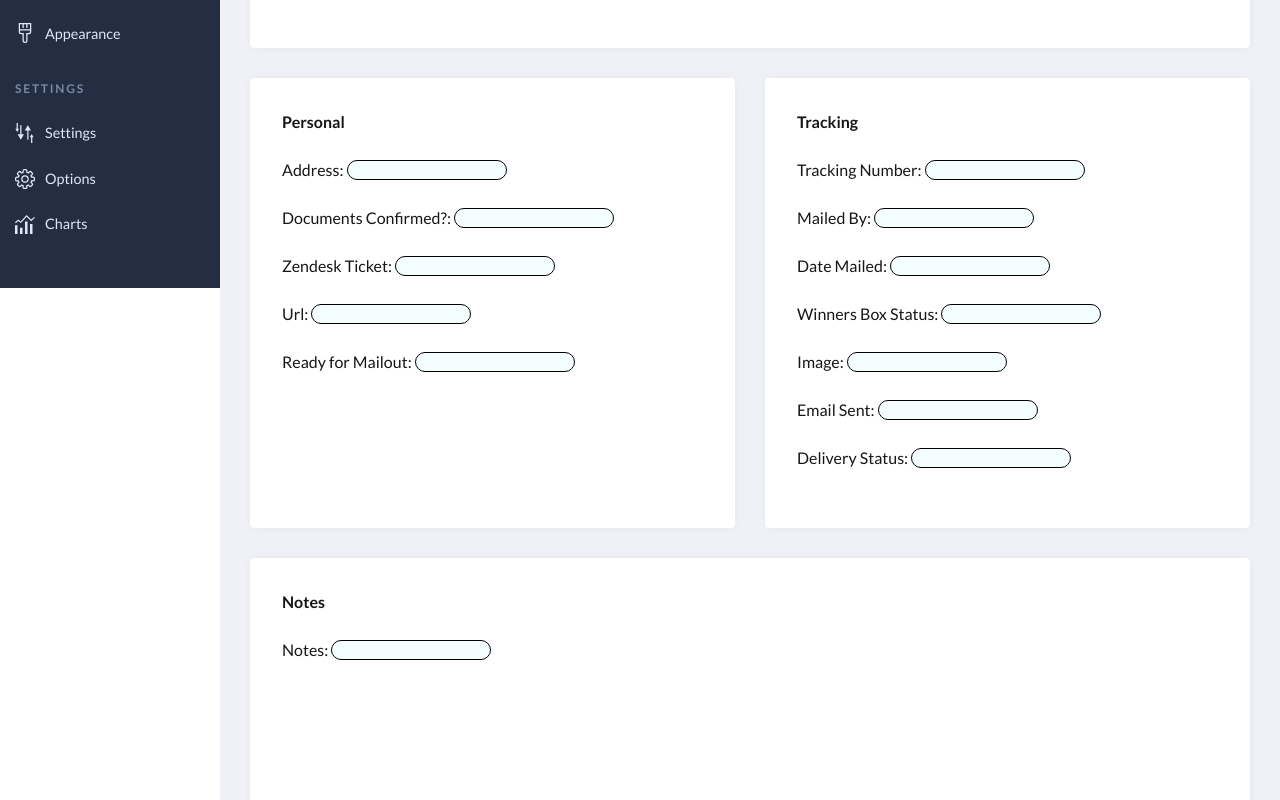
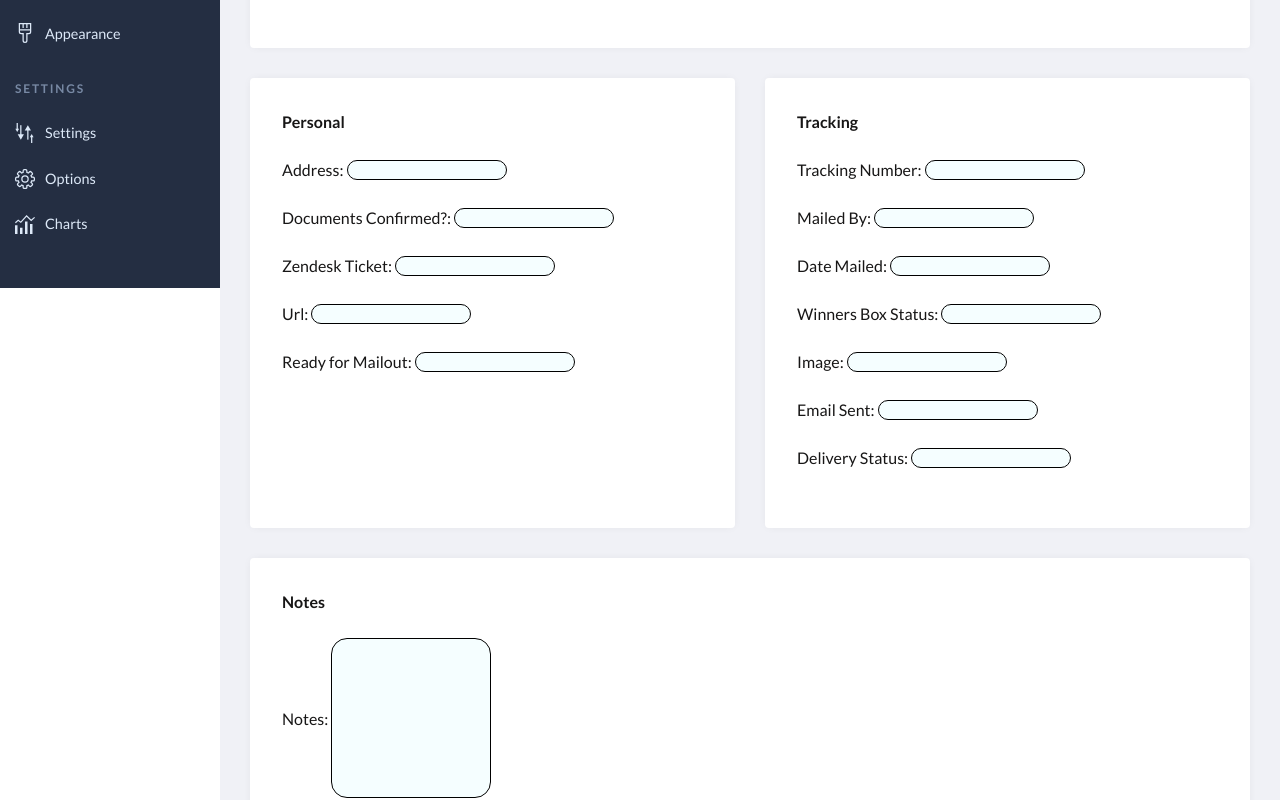
Before and after one commit to davidpedrero/Big-Winners-System, a React (Create React App) app in the folder frontend/: page / in a window 1280 px wide. Shown: the part 512-1312 px from the top of the page. Built offline with nearby package versions, Linux system fonts and the light colour scheme.

Commit message:
Dashboard drafting2

```diff
--- a/frontend/src/components/Dashboard.css
+++ b/frontend/src/components/Dashboard.css
@@ -326,6 +326,10 @@ body {
     border-radius: 1rem;
 }
 
+#notes > input {
+    height: 10rem;
+}
+
 /* MQ RULES
 –––––––––––––––––––––––––––––––––––––––––––––––––– */
 @media screen and (max-width: 767px) {
--- a/frontend/src/components/Dashboard.js
+++ b/frontend/src/components/Dashboard.js
@@ -318,7 +318,7 @@ const Dashboard = () => {
                     </div>
                     </article>
                     <article>
-                    <div>
+                    <div id="notes">
                     <h1>Notes</h1>
                     <br></br>
                     <label for="fname">Notes: </label>
```
